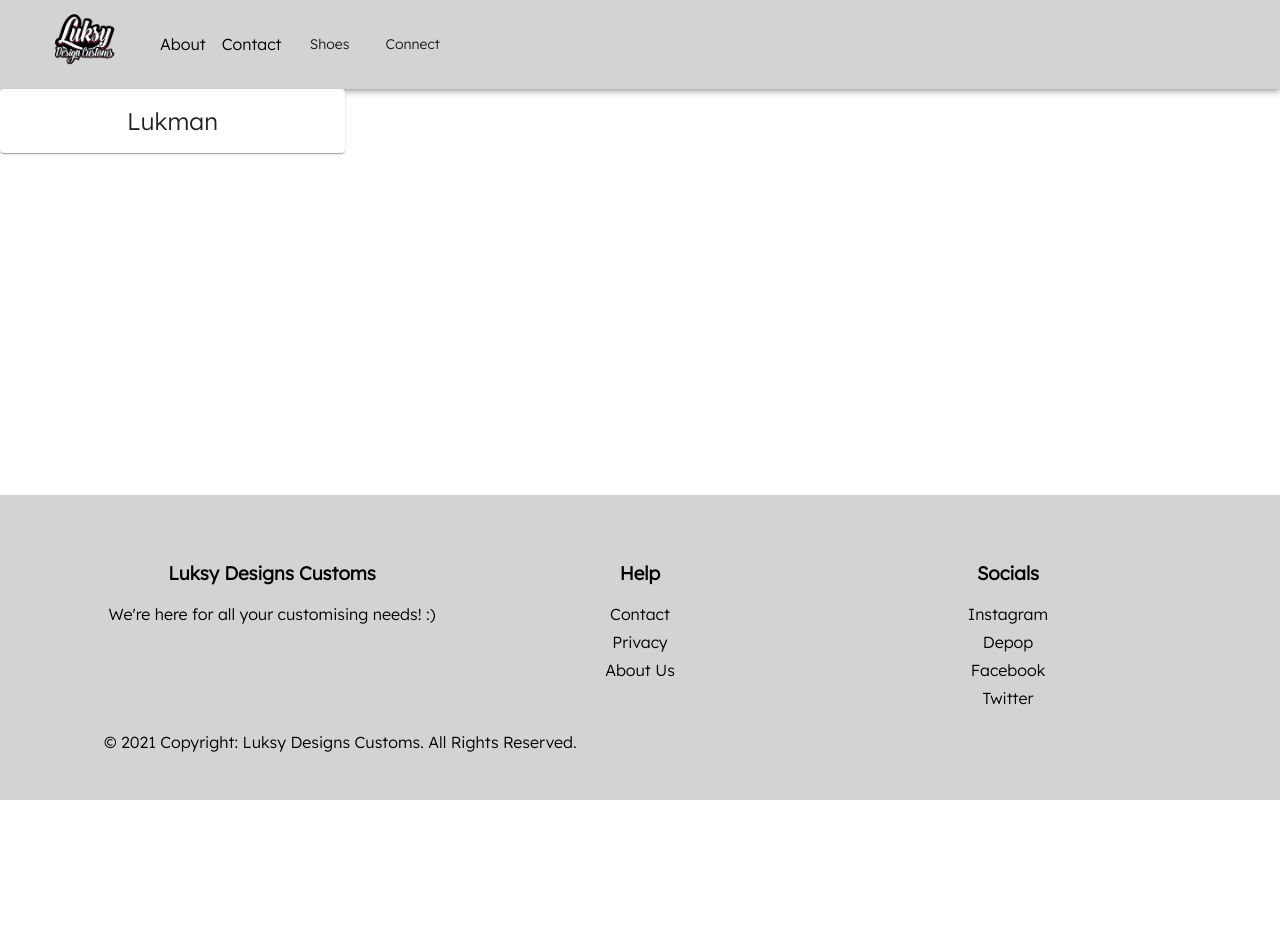
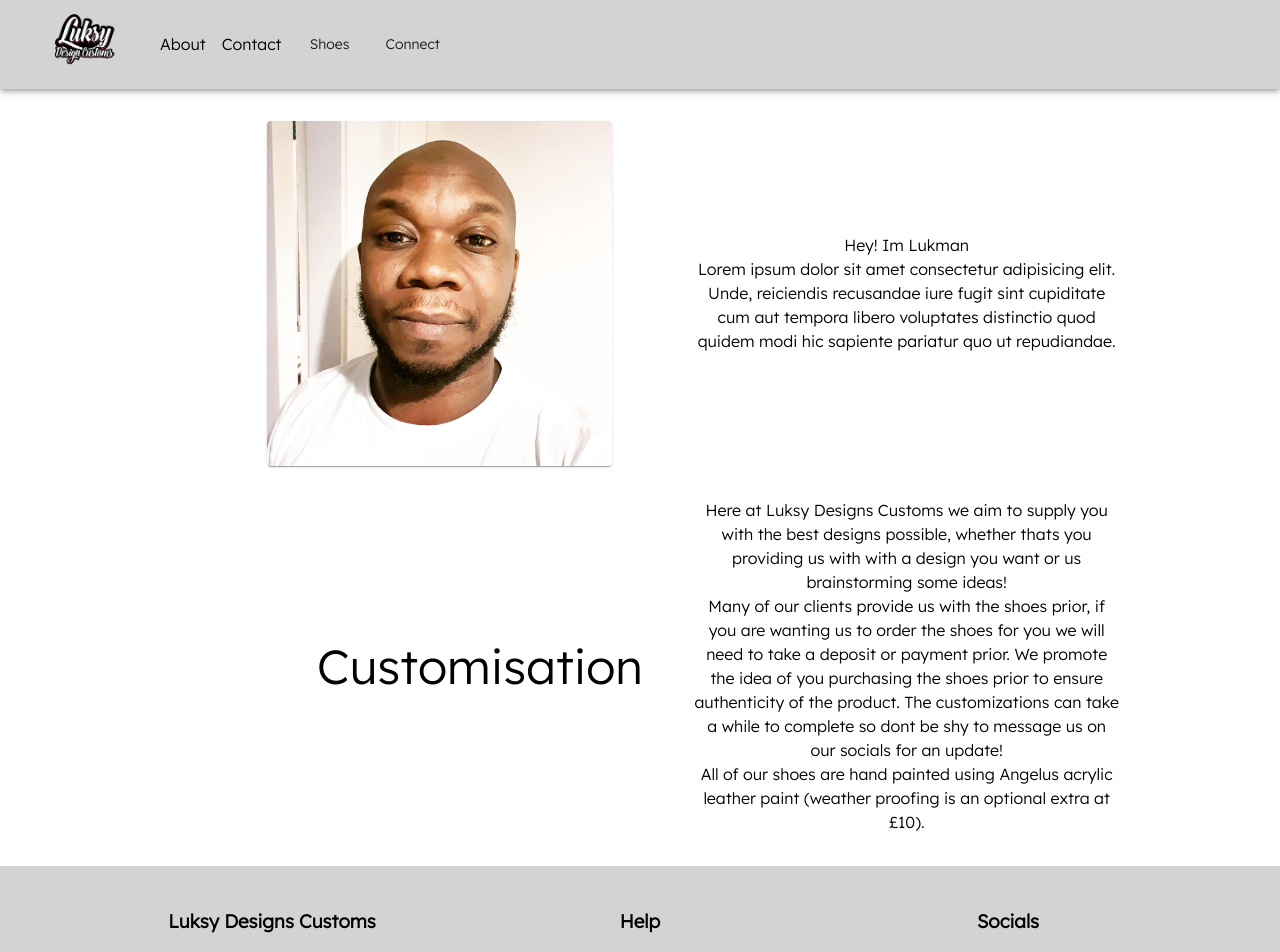
Before and after one commit to alexleech20/luksy-materialUI, a React (Create React App) app: page /about in a window 1280 px wide. Shown: the top 952 px of the page. Before the commit the page ends 800 px from the top, so only its background shows below. Built offline with nearby package versions, Linux system fonts and the light colour scheme; grey boxes are pictures that could not be loaded.

Commit message:
about page 75% complete, added new global styles, added personal signature to footer, updated router

```diff
--- a/src/components/organisms/footer.js
+++ b/src/components/organisms/footer.js
@@ -4,10 +4,10 @@ import { makeStyles, Container, Grid, Box, Link }  from '@material-ui/core';
 const useStyles = makeStyles((theme) => ({
     footer: {
         width: '-webkit-fill-available',
-        position: 'fixed',
         left: '0',
         bottom: '0',
         backgroundColor: '#D3D3D3',
+        marginTop: 'auto',
     },
 }));
 
@@ -16,7 +16,7 @@ function Footer() {
 
     return (
         <footer>
-            <Box className={classes.footer} px={{ xs: 3, sm: 10 }} py={{ xs: 5, sm: 6 }}>
+            <Box className={classes.footer} px={{ xs: 3, sm: 10 }} py={{ xs: 3 }}>
                 <Container maxWidth="lg">
                     <Grid container spacing={4}>
                         <Grid item xs={12} sm={4}>
@@ -89,6 +89,11 @@ function Footer() {
                             &copy; {new Date().getFullYear()} Copyright: Luksy Designs Customs. All Rights Reserved.
                         </Box>
                     </Grid>
+                    <Grid container className="mt1">
+                        <Box>
+                            Website created by <Link href="https://www.linkedin.com/in/alexander-leech-96889817b/">Alexander Leech</Link>
+                        </Box>
+                    </Grid>
                 </Container>
             </Box>
         </footer>
--- a/src/globalCSS.js
+++ b/src/globalCSS.js
@@ -50,6 +50,18 @@ export const GlobalCss = withStyles(() => ({
         '.my1': {
             marginTop: '1rem',
             marginBottom: '1rem',
+        },
+        '.my2': {
+            marginTop: '1.5rem',
+            marginBottom: '1.5rem',
+        },
+        '.my3': {
+            marginTop: '2rem',
+            marginBottom: '2rem',
+        },
+        '.my4': {
+            marginTop: '2.5rem',
+            marginBottom: '2.5rem',
         },
         '.mxAuto': {
             marginTop: 'auto',
--- a/src/index.css
+++ b/src/index.css
@@ -1,8 +1,15 @@
+html {
+  height: 100%;
+}
+
 body {
   margin: 0;
   font-family: 'Lexend', sans-serif;
   -webkit-font-smoothing: antialiased;
   -moz-osx-font-smoothing: grayscale;
+  display: flex;
+  flex-direction: column;
+  min-height: 100%;
 }
 
 code {
--- a/src/pages/about/about.js
+++ b/src/pages/about/about.js
@@ -1,7 +1,7 @@
 import React from 'react';
 import { makeStyles, Grid, Typography, Card, CardActionArea, CardContent, CardMedia } from '@material-ui/core';
 import { Helmet } from 'react-helmet';
-import image from './headshot.png';
+import Image from './headshot.png';
 
 const useStyles = makeStyles((theme) => ({
     root: {
@@ -23,24 +23,49 @@ function About() {
                     { TITLE }
                 </title>
             </Helmet>
-            <Grid container>
-                <Grid xs={12} md={4}>
+            <Grid container className="my3" justify="center" alignItems="center">
+                <Grid item xs={1}> {/* empty grid since material doesnt support offsets yet  */} </Grid>
+                <Grid item xs={12} md={4}>
                     <Card className={classes.root}>
                         <CardActionArea>
                             <CardMedia
                                 className={classes.media}
-                                image="./headshot.png"
-                                src={image}
+                                image={Image}
                                 title="Lukman's headshot"
+                                component="img"
                             />
-                            {/* <img className={classes.media} src={image} alt="" /> */}
-                            <CardContent>
-                                <Typography variant="h5" component="h2">
-                                    Lukman
-                                </Typography>
-                            </CardContent>
                         </CardActionArea>
                     </Card>
+                </Grid>
+                <Grid item xs={12} md={4} spacing={1}>
+                    <Typography>
+                        Hey! Im Lukman
+                    </Typography>
+                    <Typography>
+                        Lorem ipsum dolor sit amet consectetur adipisicing elit. Unde, reiciendis recusandae iure fugit sint cupiditate cum aut tempora libero voluptates distinctio quod quidem modi hic sapiente pariatur quo ut repudiandae.
+                    </Typography>
+                </Grid>
+            </Grid>
+            <Grid container className="my3" justify="center" alignItems="center">
+                <Grid item xs={1}></Grid>
+                <Grid item xs={12} md={4}>
+                    <Typography variant="h3">
+                        Customisation
+                    </Typography>
+                </Grid>
+                <Grid item xs={12} md={4} spacing={1}>
+                    <Typography>
+                        Here at Luksy Designs Customs we aim to supply you
+                        with the best designs possible, whether thats you providing
+                        us with with a design you want or us brainstorming some ideas! <br />
+                        Many of our clients provide us with the shoes prior, if you are wanting
+                        us to order the shoes for you we will need to take a deposit or payment
+                        prior. We promote the idea of you purchasing the shoes prior to ensure
+                        authenticity of the product. The customizations can take a while to
+                        complete so dont be shy to message us on our socials for an update! <br />
+                        All of our shoes are hand painted using Angelus acrylic leather paint
+                        (weather proofing is an optional extra at £10).
+                    </Typography>
                 </Grid>
             </Grid>
         </div>
```
Also changed, not shown: src/App.js (+5 -2 lines).
